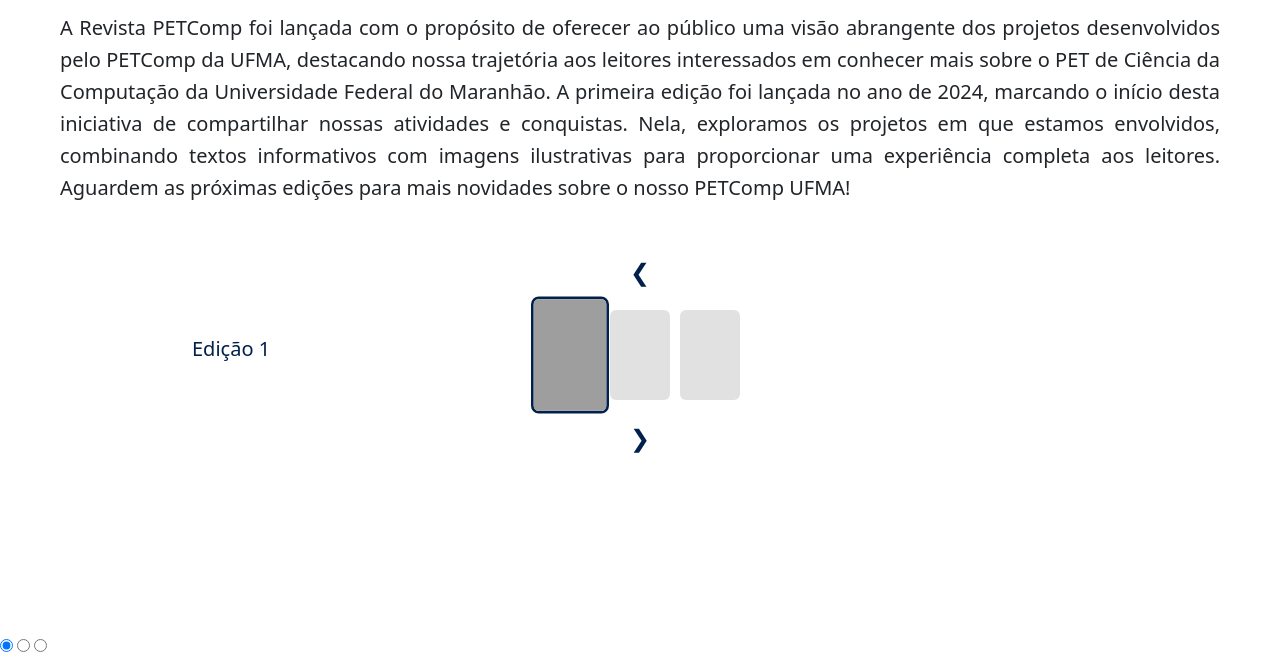
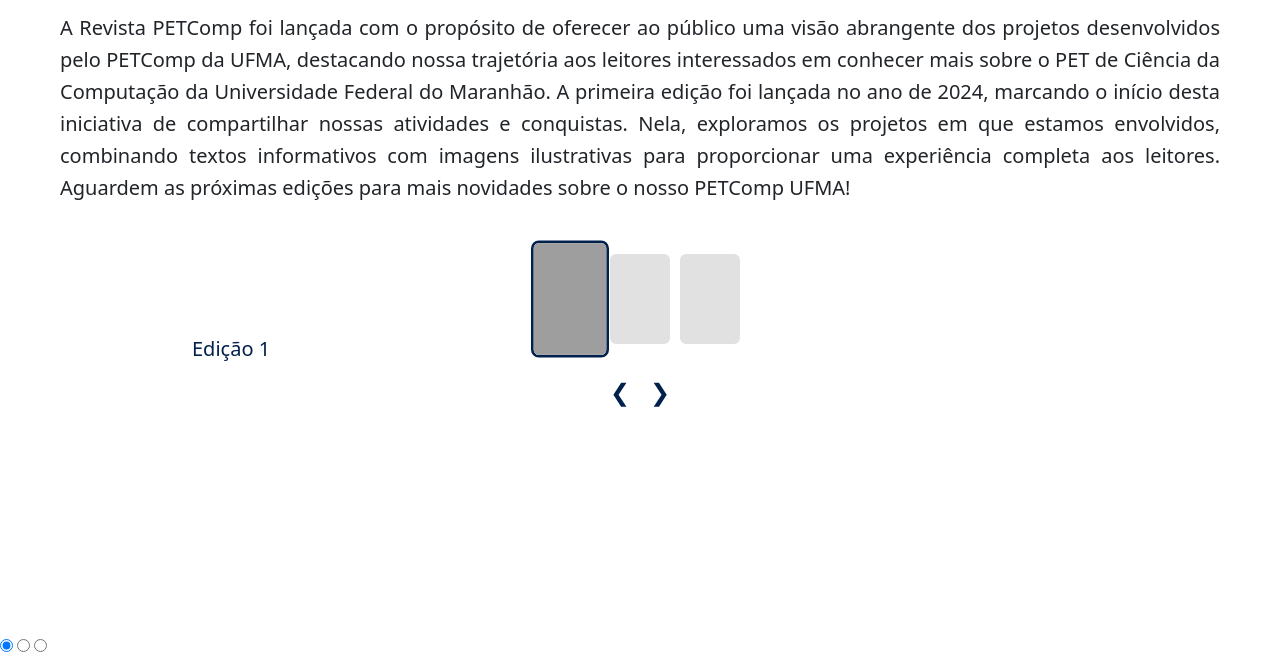
Before and after one commit to artur-pedro/petcomp-newwebsite, a PHP site: page /revista.php in a window 1280 px wide. Shown: the part 379-1035 px from the top of the page. Run offline with PHP 8.4, Linux system fonts and the light colour scheme; some web fonts are replaced; grey boxes are pictures that could not be loaded.

Commit message:
seta das capas de revista

```diff
--- a/css/revista.css
+++ b/css/revista.css
@@ -363,6 +363,13 @@
     transform: scale(1);
 }
 
+.carousel-controls {
+    display: flex;
+    justify-content: center;
+    align-items: center;
+    margin-top: 10px;
+}
+
 .carousel-image.active {
     opacity: 1;
     transform: scale(1.3);
--- a/revista.php
+++ b/revista.php
@@ -26,15 +26,15 @@
 
 
             <div class="carousel">
-                <button class="arrow left" onclick="moveCarousel(-1)">&#10094;</button>
-
                 <div class="carousel-images">
                     <img src="assets/revistas/1a_edicao/revista_1a_edicao_capa.png" alt="Edição 1" class="carousel-image active">
                     <img src="assets/revistas/2a_edicao/revista_2a_edicao_capa.png" alt="Edição 2" class="carousel-image">
                     <img src="assets/revistas/1a_edicao/revista_1a_edicao_capa.png" alt="Edição 3" class="carousel-image">
                 </div>
-
-                <button class="arrow right" onclick="moveCarousel(1)">&#10095;</button>
+                <div class="carousel-controls">
+                    <button class="arrow left" onclick="moveCarousel(-1)">&#10094;</button>
+                    <button class="arrow right" onclick="moveCarousel(1)">&#10095;</button>
+                </div>
             </div>
 
             <p class="carousel-caption">Edição 1</p>
```
